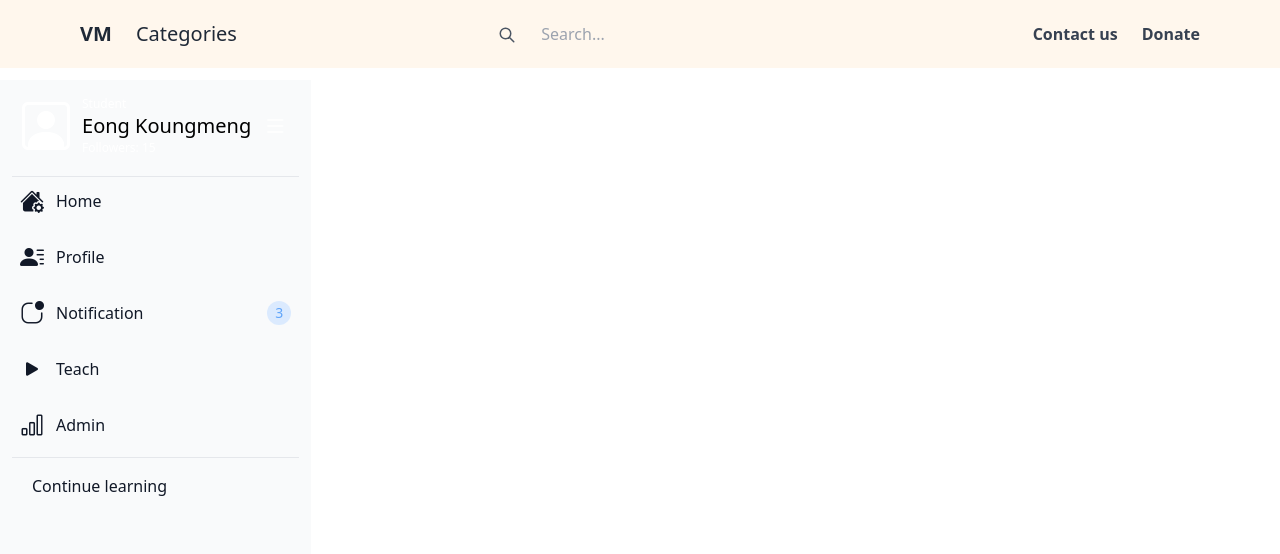
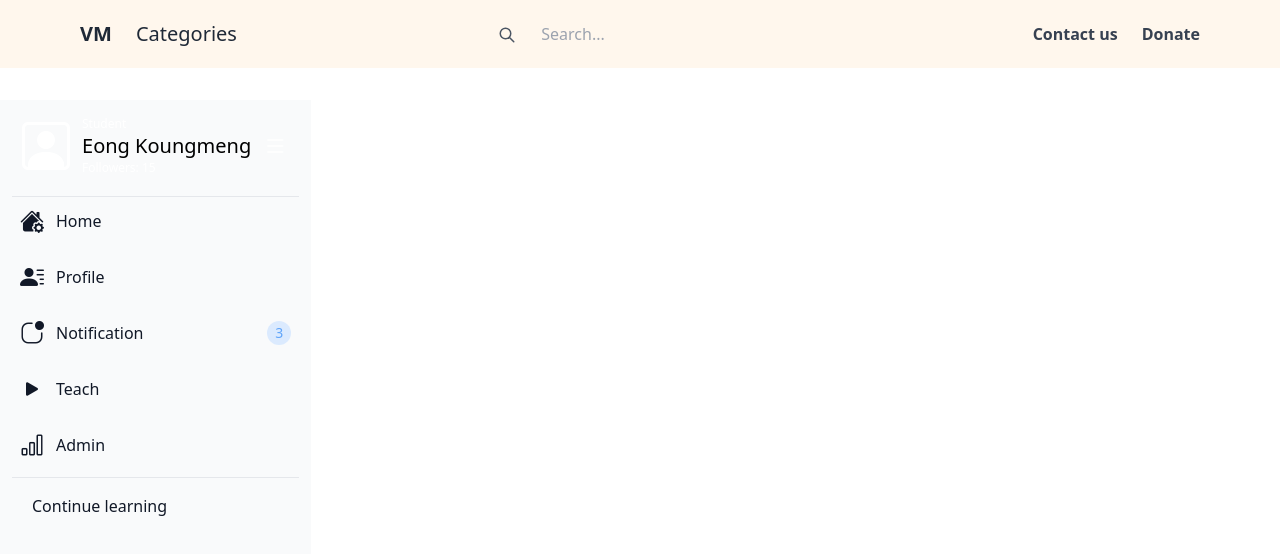
Before and after one commit to SoyVitou2019/Online-Learning-Platform, a React (Vite) app: page /app in a window 1280 px wide. Shown: the top 554 px of the page. Built offline with nearby package versions, Linux system fonts and the light colour scheme.

Commit message:
(fix) make scrollabe home layout

```diff
--- a/src/layouts/HomeLayout.jsx
+++ b/src/layouts/HomeLayout.jsx
@@ -6,17 +6,27 @@ export const HomeLayout = ({
 }) => {
     return (
         <>
-            <div className="mb-3">
-                <NavBar />
-            </div>
 
-            <div className="flex justify-stretch max-h-[100vh]">
-                <SideBar />
+            <div className="">
+                <div className="mb-3 sticky top-0 z-10 h-25">
+                    <NavBar />
+                </div>
+                <div className="flex flex-1 overflow-hidden ">
+                    <div className="fixed inset-y-0 overflow-x-hidden overflow-y-auto hidden sm:block top-[100px]">
 
-                <div className="mx-5 w-full overflow-y-scroll">
-                    {children}
+                        <SideBar />
+                    </div>
+
+                    <div className="mx-5 overflow-y-scroll mt-10 -z-1 flex justify-center w-full pl-80">
+                        {children}
+                    </div>
                 </div>
             </div>
         </>
     );
 };
+
+
+// <div className="overflow-y-scroll shrink-1">
+
+// </div>
```
